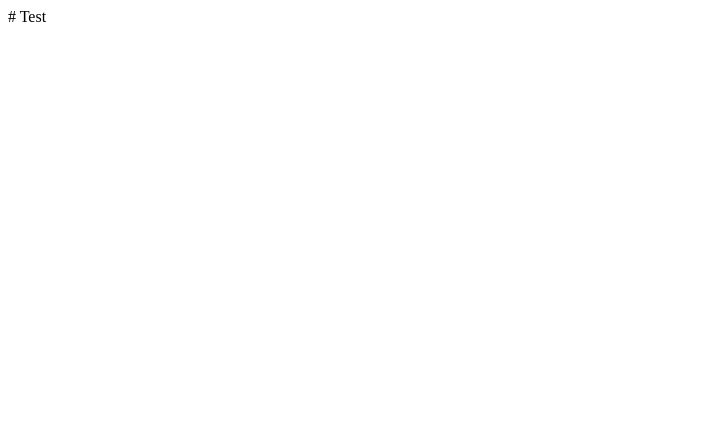
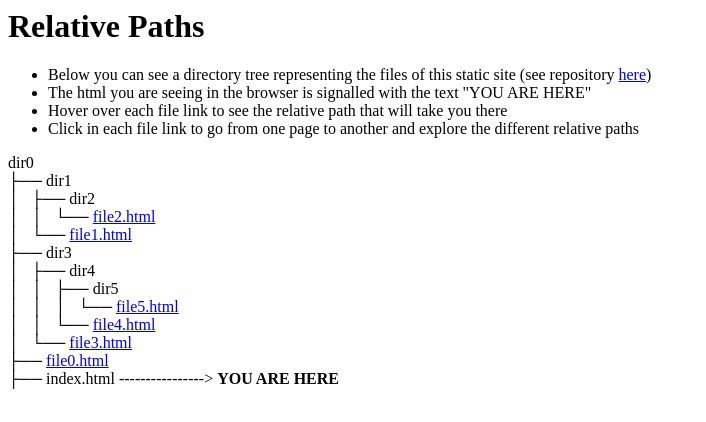
Before and after one commit to lmponcio/paths, a plain HTML site: page index.html in a window 1280 px wide. Shown: the whole page, without its empty margins (0-706 px from the left). Drawn offline with Linux system fonts and the light colour scheme.

Commit message:
add first draft

```diff
--- a/index.html
+++ b/index.html
@@ -1 +1,22 @@
-# Test
+<h1>Relative Paths</h1>
+<ul>
+    <li>Below you can see a directory tree representing the files of this static site (see repository <a href="https://github.com/lmponcio/paths">here</a>)</li>
+    <li>The html you are seeing in the browser is signalled with the text "YOU ARE HERE"</li>
+    <li>Hover over each file link to see the relative path that will take you there</li>
+    <li>Click in each file link to go from one page to another and explore the different relative paths</li>
+</ul>
+<div>
+dir0<br>
+├── dir1<br>
+│   ├── dir2<br>
+│   │   └── <a href="./dir1/dir2/file2.html" title="./dir1/dir2/file2.html">file2.html</a><br>
+│   └── <a href="./dir1/file1.html" title="./dir1/file1.html">file1.html</a><br>
+├── dir3<br>
+│   ├── dir4<br>
+│   │   ├── dir5<br>
+│   │   │   └── <a href="./dir3/dir4/dir5/file5.html" title="./dir3/dir4/dir5/file5.html">file5.html</a><br>
+│   │   └── <a href="./dir3/dir4/file4.html" title="./dir3/dir4/file4.html">file4.html</a><br>
+│   └── <a href="./dir3/file3.html" title="./dir3/file3.html">file3.html</a><br>
+├── <a href="./file0.html" title="./file0.html">file0.html</a><br>
+├── index.html ----------------> <strong>YOU ARE HERE</strong>
+</div>
```
Also changed, not shown: file0.html (added, +1 -0 lines), dir1/dir2/file2.html (added), dir1/file1.html (added), dir3/dir4/dir5/file5.html (added), dir3/dir4/file4.html (added), dir3/file3.html (added).
